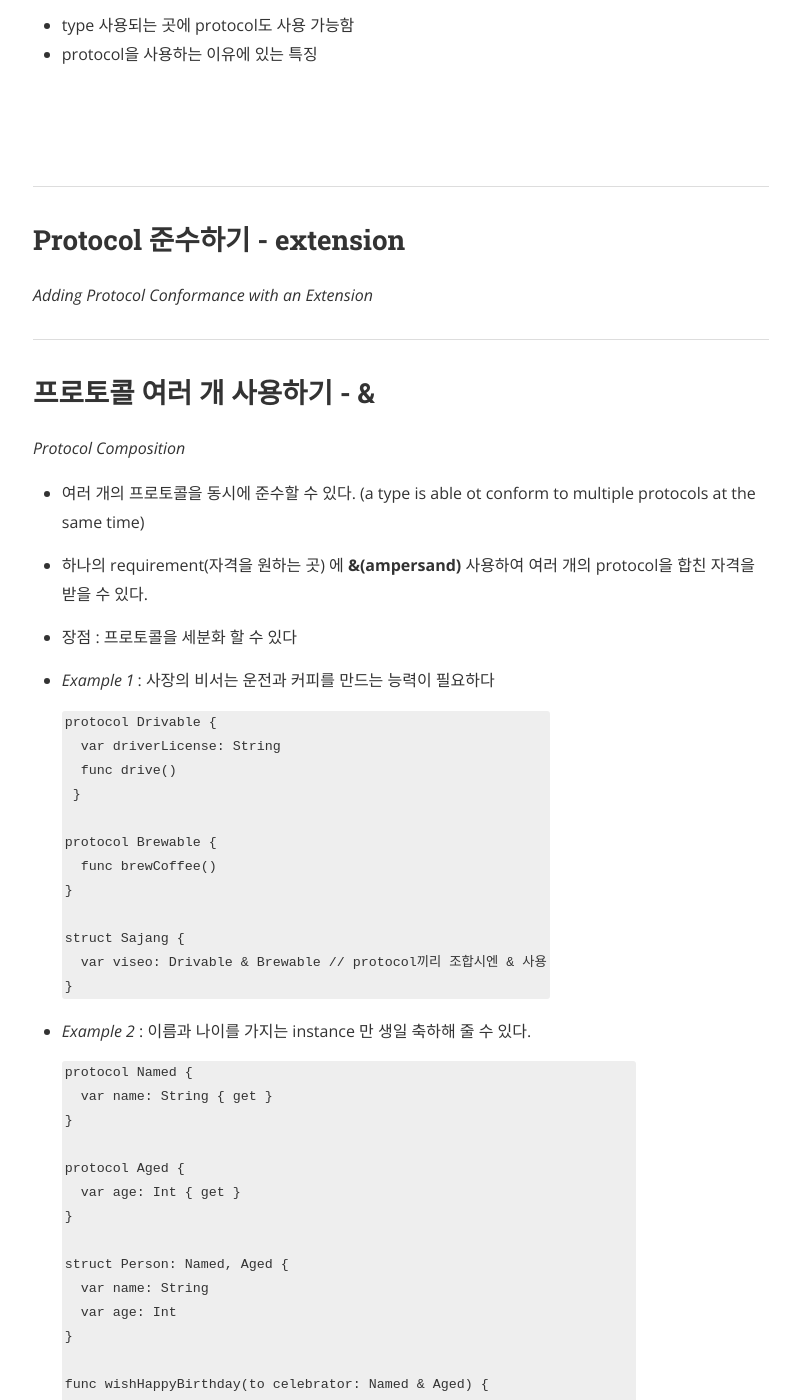
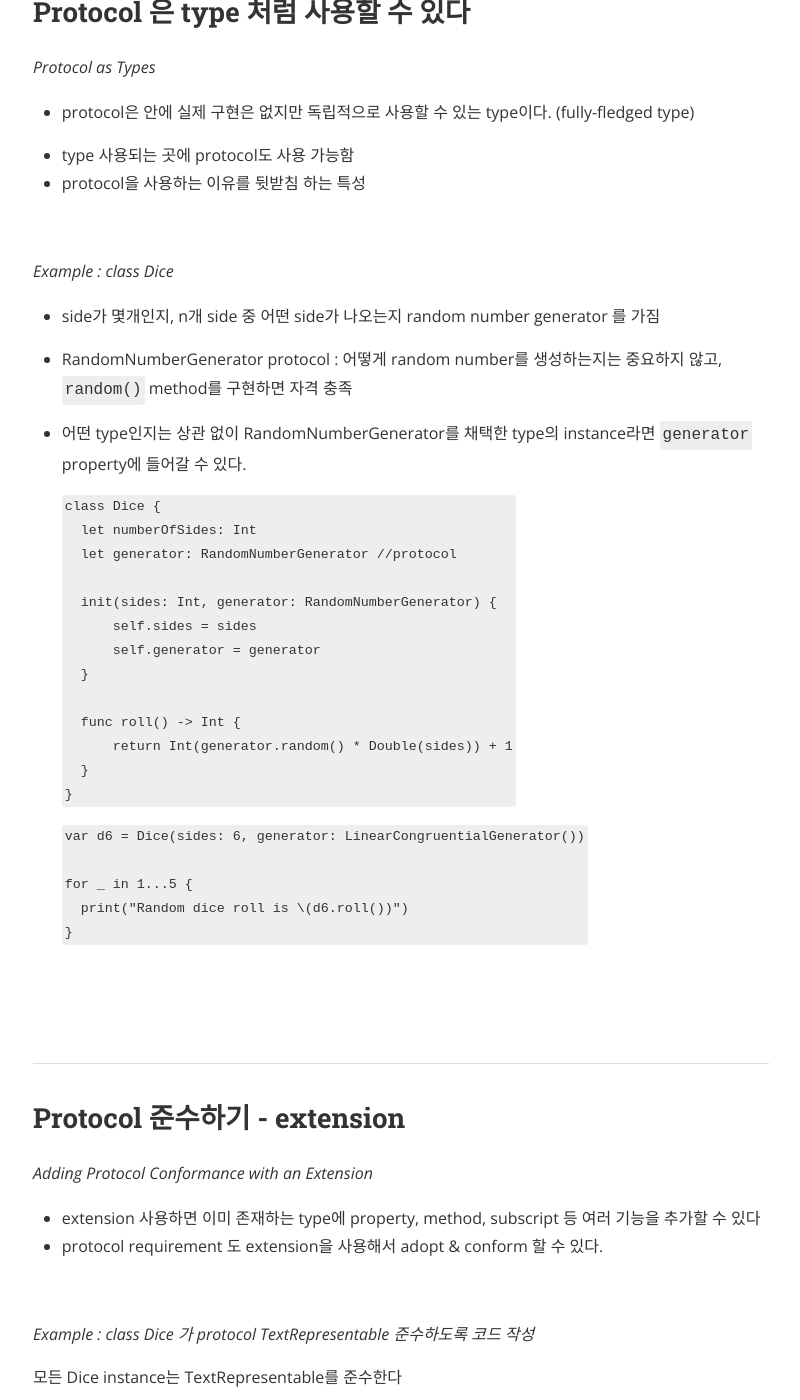
Before and after one commit to daheenallwhite/daheenallwhite.github.io, a Jekyll site: the page built from _posts/2019-04-29-Protocol.markdown, in a window 1280 px wide and 1400 px high, scrolled down 7121 px. Shown: the whole window, without its empty margins (239-1039 px from the left). Built offline with Jekyll 4.4.1, drawn with Linux system fonts in a browser that asks for light colours; nearby versions of some CDN libraries; emoji names are drawn with the system emoji font; a style sheet for code colours, icons or effects is not loaded; some of the changed text lies outside the part shown.

Commit message:
Update post about protocol

````diff
--- a/_posts/2019-04-29-Protocol.markdown
+++ b/_posts/2019-04-29-Protocol.markdown
@@ -132,7 +132,7 @@
 
 - type이 바뀌면 사용할 수 없는 케이스가 생길 수 있음
 
-- protocol(자격)을 가진 instance라면 모두 OK :ok_hand:
+- protocol(자격)을 가진 instance라면 모두 OK :ok_hand: (Protocol as Types)
 
 - type보다 좀 더 유연한 접근
 
@@ -148,6 +148,8 @@
 
 - function을 사용하는 모든 타입(class, struct, enum)이 protocol 채택 가능
 
+- 상속이 가능한 type은 class 뿐인데, value type인 struct, enum도 타입 확장 가능한 방법
+
 &nbsp;
 
 &nbsp;
@@ -159,7 +161,12 @@
 - 타입 정의할 때 **_'protocol을 상속받는다'_ 라고 :exclamation: 절대:exclamation: 쓰지 않는다**
 
   - 이 protocol은 어떤 type에 의해 **채택되었다 (adopted)**
-- 구현하는 type은 이 protocol을 **준수한다 (conformed)**
+
+    (구현하는 type 관점)
+
+  - 구현하는 type은 이 protocol을 **준수한다 (conformed)**
+
+    (protocol 관점 혹은 protocol을 채택하려면 자격요건을 구현한 코드가 있어야 된다는 의미에서의 준수. rule을 잘 따르고 있는지의 여부.)
 
 - _Example_
 
@@ -196,7 +203,7 @@
 1. property 의 **이름** 과 **type**
 2. instance / type property 도 명시해줄 수 있다.
    - type property : 앞에 `static` 붙임
-3. gettable (read-only) / gettable & settable 인지 명시해준다.
+3.  gettable & settable / gettable (read-only) 인지 명시해준다.
    - gettable & settable
      - stored constant property :x:
      - computed property :x:
@@ -286,7 +293,41 @@
 - protocol은 안에 실제 구현은 없지만 독립적으로 사용할 수 있는 type이다. (fully-fledged type)
 
 - type 사용되는 곳에 protocol도 사용 가능함
-- protocol을 사용하는 이유에 있는 특징
+- protocol을 사용하는 이유를 뒷받침 하는 특성
+
+&nbsp;
+
+_Example : class Dice_
+
+- side가 몇개인지, n개 side 중 어떤 side가 나오는지 random number generator 를 가짐
+
+- RandomNumberGenerator protocol : 어떻게 random number를 생성하는지는 중요하지 않고, `random()` method를 구현하면 자격 충족
+
+- 어떤 type인지는 상관 없이 RandomNumberGenerator를 채택한 type의 instance라면 `generator` property에 들어갈 수 있다.
+
+  ```swift
+  class Dice {
+    let numberOfSides: Int
+    let generator: RandomNumberGenerator //protocol
+
+    init(sides: Int, generator: RandomNumberGenerator) {
+        self.sides = sides
+        self.generator = generator
+    }
+
+    func roll() -> Int {
+        return Int(generator.random() * Double(sides)) + 1
+    }
+  }
+  ```
+
+  ```swift
+  var d6 = Dice(sides: 6, generator: LinearCongruentialGenerator())
+
+  for _ in 1...5 {
+    print("Random dice roll is \(d6.roll())")
+  }
+  ```
 
 
 
@@ -300,9 +341,36 @@
 
 _Adding Protocol Conformance with an Extension_
 
+- extension 사용하면 이미 존재하는 type에 property, method, subscript 등 여러 기능을 추가할 수 있다
+- protocol requirement 도 extension을 사용해서 adopt & conform 할 수 있다.
 
+&nbsp;
 
+_Example : class Dice 가 protocol TextRepresentable 준수하도록 코드 작성_
 
+모든 Dice instance는 TextRepresentable를 준수한다
+
+== TextRepresentable 의 instance 인 것처럼 처리될 수 있다.
+
+```swift
+protocol TextRepresentable {
+	var textDescription: String { get }
+}
+
+extension Dice : TextRepresentable {
+  var textDescription: String {
+    return "A \(numberOfSides)-sided dice"
+  }
+}
+
+let d12 = Dice(sides: 12, generator: LinearCongruentialGenerator())
+print(d12.textualDescription)
+// Prints "A 12-sided dice"
+```
+
+&nbsp;
+
+&nbsp;
 
 ---
 
@@ -314,7 +382,13 @@
 
 - 하나의 requirement(자격을 원하는 곳) 에 **&(ampersand)** 사용하여 여러 개의 protocol을 합친 자격을 받을 수 있다.
 
-- 장점 : 프로토콜을 세분화 할 수 있다
+- 장점
+
+  - 프로토콜을 세분화 할 수 있다
+
+  - 일시적으로 두 protocol의 자격요건을 합친 protocol을 만든 것처럼 사용할 수 있다
+
+    → 합친 새로운 protocol을 만들기는 비효율적일 때...
 
 - _Example 1_  : 사장의 비서는 운전과 커피를 만드는 능력이 필요하다
 
@@ -362,7 +436,13 @@
 
 &nbsp;
 
-- protocol도 다른 protocol을 채택할 수 있다.
+---
+
+## Protocol 상속 (Inheritance)
+
+- protocol도 다른 protocol을 채택할 수 있다. (한개 이상)
+
+- sub protocol은 super protocol에서 선언한 method, property 다 사용 가능하다 (상속의 특징)
 
   ```swift
   protocol Viseoable : Drivable, Brewable {
@@ -373,19 +453,102 @@
 
 &nbsp;
 
-
+&nbsp;
 
 ---
 
-# Protocol Oriented Programming
+## Class-Only Protocol
 
-프로토콜 == 딱지
+Class만 채택하도록 한정하는 protocol
 
-어떤 역할을 수행할 것임을 보장
+AnyObject protocol을 상속받으면 class-only protocol이 됨
 
-구현은 각 타입 내에서
+class type만 이 protocol을 채택할 수 있다.
+
+```swift
+protocol ClassOnly: AnyObject, .. {
+
+}
+```
 
 &nbsp;
+
+&nbsp;
+
+---
+
+## Protocol 준수하는지 확인하기
+
+_Checking for Protocol Conformance_
+
+- ***Type Casting*** 사용해서 확인할 수 있다
+
+- keyword : ***is*** & ***as***
+
+  - target ***is*** someType : target이 이 type이 맞나요 → 맞으면 true, 아니면 false
+  - target ***as?(!)*** someType : target을 someType으로 *downcast* (using with optional binding)
+
+- *Example*
+
+  ```swift
+  struct Point {
+  	var x: Int, y: Int
+  }
+
+  struct Rect {
+    var leftTop: Point
+    var rightBottom: Point
+  }
+
+  protocol HasArea {
+    var area: Double { get }
+  }
+
+  extension Rect: HasArea {
+    var area: Double {
+      return (rightBottom.x - leftTop.x) * (leftTop.y - rightBottom.y)
+    }
+  }
+  ```
+
+  ```swift
+  let originPoint = Point(x: 0, y: 0)
+  let myRect = Rect(leftTop: Point(x: 0, y: 10), rightBottom: Point(x: 10, y: 0))
+
+  let objects: [AnyObject] = [originPoint, myRect]
+
+  for object in objects {
+    if object is Point {
+    	print("Point (\(object.x), \(object.y))")
+  	}
+
+    if let rectangle = object as? Rect {
+      print("Area of rectangle: \(rectangle.area)")
+    }
+  }
+  ```
+
+&nbsp;
+
+&nbsp;
+
+---
+
+## Delegation (역할 위임)
+
+*(Update later)*
+
+---
+
+## Optional Protocol Requirements
+
+*(Update later)*
+
+---
+
+## Protocol 확장하기 (Protocol Extensions)
+
+*(Update later)*
 
 protocol + extension = protocol extention
 
@@ -428,6 +591,16 @@
 
 &nbsp;
 
+---
+
+# Protocol Oriented Programming
+
+*(Update later)*
+
+&nbsp;
+
+
+
 - swift - struct friendly language => 상속 불가 -> protocol
 
 &nbsp;
````
Also changed, not shown: other parts of _posts/2019-04-29-Protocol.markdown (+3 -3 lines).
